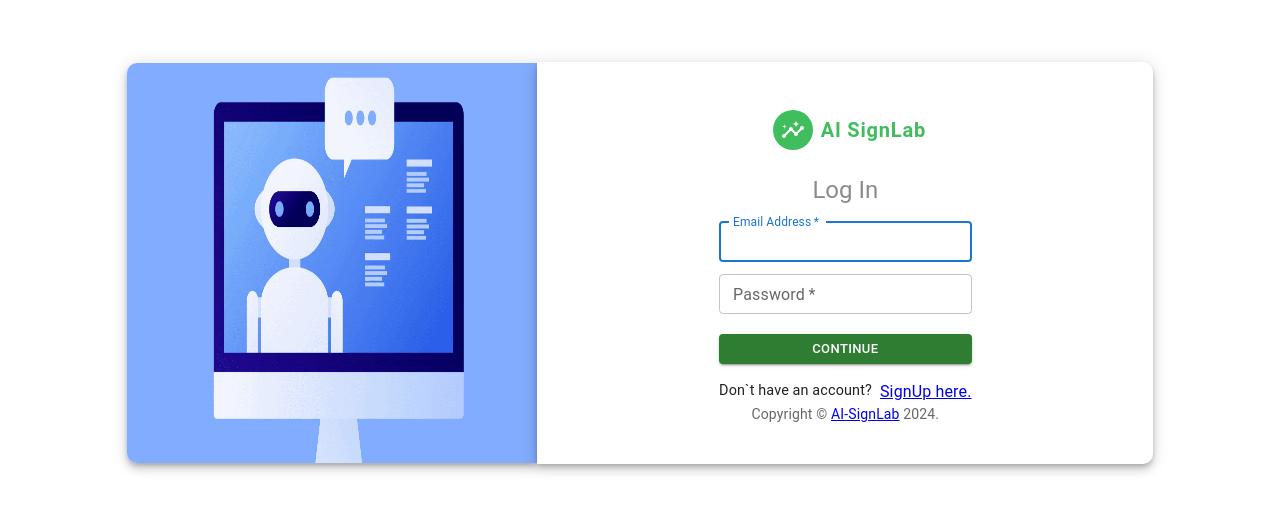
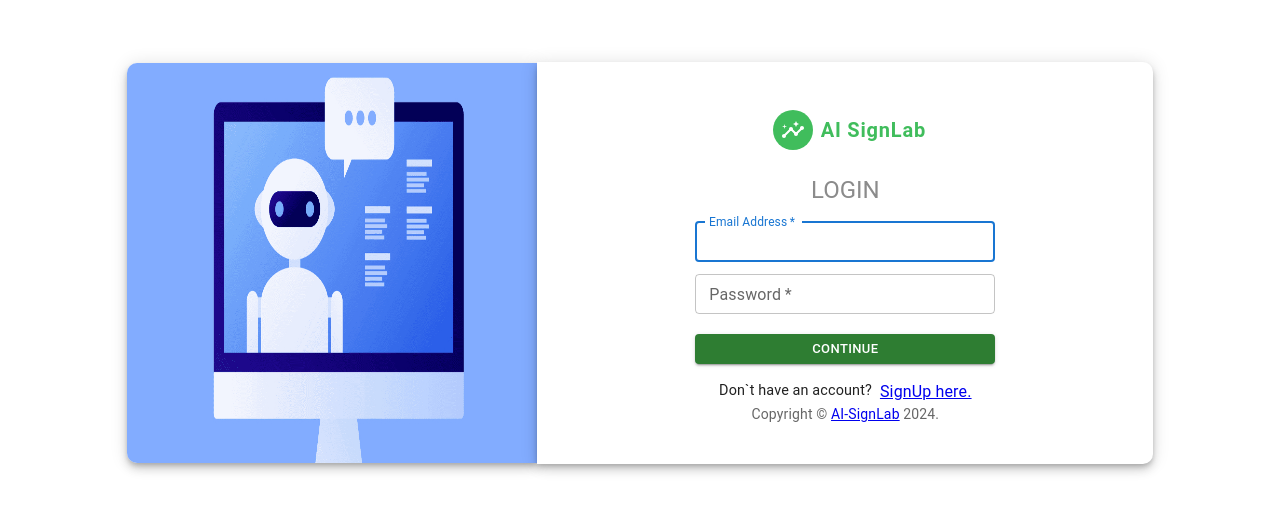
Before and after one commit to AUHS2001/ASL, a Next.js app: page /login in a window 1280 px wide. Shown: the part 137-650 px from the top of the page. Built offline with nearby package versions, Linux system fonts and the light colour scheme.

Commit message:
Fix User Problem

```diff
--- a/src/app/(auth)/login/page.js
+++ b/src/app/(auth)/login/page.js
@@ -63,7 +63,8 @@ export default function Home() {
               <Box
                 sx={{
                   my: 5,
-                  mx: 4,
+                  mx: 0,
+                  minWidth:'300px',
                   display: "flex",
                   flexDirection: "column",
                   alignItems: "center",
@@ -97,7 +98,7 @@ export default function Home() {
                   </Typography>
                 </Box>
                 <Typography component="h1" variant="h5" color={"#8b8b8b"}>
-                  Log In
+                 LOGIN
                 </Typography>
                 <LoginForm />
                 <Copyright />
--- a/src/components/ChatContainer.jsx
+++ b/src/components/ChatContainer.jsx
@@ -43,6 +43,7 @@ const ChatContainer = () => {
   // Function to fetch all chat messages
   const handleGetAllChat = async () => {
     setIsLoading(true)
+    console.log(user,"uu")
     const resp = await getAllChat(user, selectedScenario)
     if (resp) {
       setMessages(resp.data);
--- a/src/components/auth/LoginForm.jsx
+++ b/src/components/auth/LoginForm.jsx
@@ -39,7 +39,7 @@ export default function LoginForm() {
       });
       console.log("Login APi Call", response.data);
       if (response?.data?.status_code === 200) {
-        const user = { email, id: response?.data?.data };
+        const user = response?.data?.data
         localStorage.setItem("user", JSON.stringify(user));
         dispatch(setAuthUser(user));
         Cookies.set("user", JSON.stringify(user), { expires: 7 });
--- a/src/components/auth/SignupForm.jsx
+++ b/src/components/auth/SignupForm.jsx
@@ -40,7 +40,7 @@ export default function SignupForm() {
             });
             console.log("SignUp APi Call", response.data);
             if (response?.data?.status_code === 200) {
-                const user = { email, id: response?.data?.data };
+                const user = response?.data?.data
                 localStorage.setItem("user", JSON.stringify(user));
                 dispatch(setAuthUser(user));
                 Cookies.set("user", JSON.stringify(user), { expires: 7 });
--- a/src/utils/apiCalling.js
+++ b/src/utils/apiCalling.js
@@ -6,7 +6,7 @@ import { toast } from "react-toastify";
 export const getAllChat = async (user, selectedScenario) => {
   try {
     const response = await axios.post(`${API_URL}/chat/get_conversation`, {
-      user_id: user?.id,
+      user_id: user?._id,
       scenario_id: selectedScenario?._id,
     });
     if (response?.data?.status_code === 200) {
@@ -130,7 +130,7 @@ export const sendMessage = async (inputMsg,user,selectedScenario) => {
   try {
     const res = await axios.post(`${API_URL}/chat/conversation`, {
       user_msg: inputMsg,
-      user_id: user?.id,
+      user_id: user?._id,
       scenario_id: selectedScenario._id,
       scene_id: selectedScenario.scene_id,
     });
@@ -153,7 +153,7 @@ export const messageConversion = async (message,user,selectedScenario) => {
   try {
     const res = await axios.post(`${API_URL}/chat/asl_conversion`, {
       user_msg: message,
-      user_id: user?.id,
+      user_id: user?._id,
       scenario_id: selectedScenario._id,
       scene_id: selectedScenario.scene_id,
     });
```
